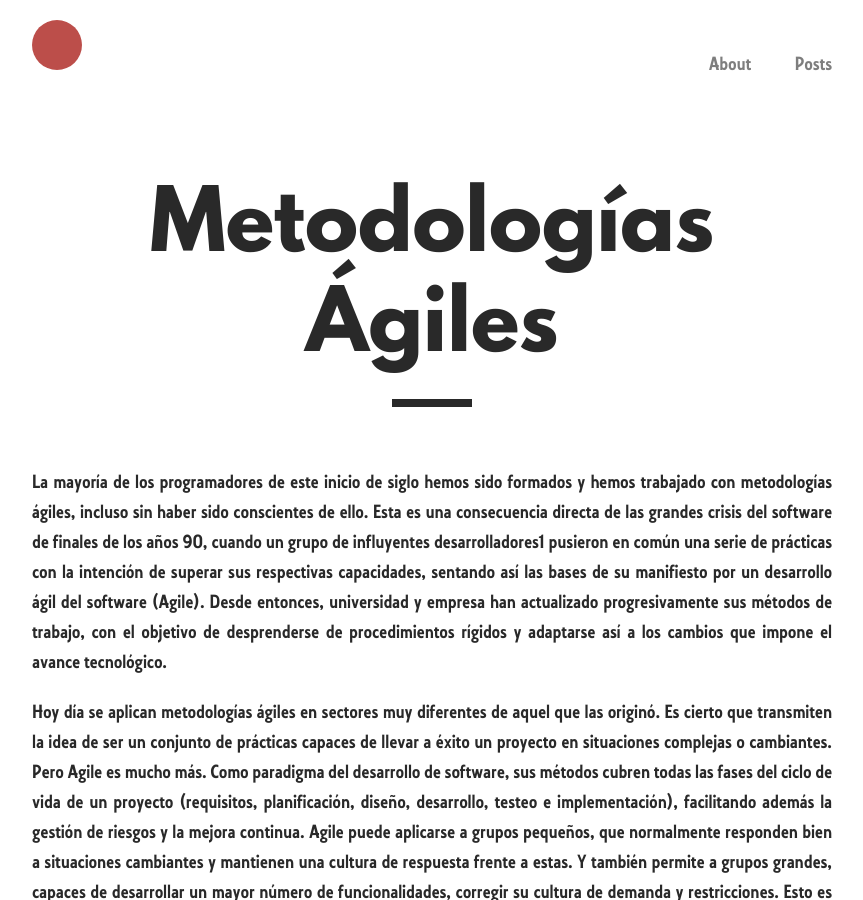
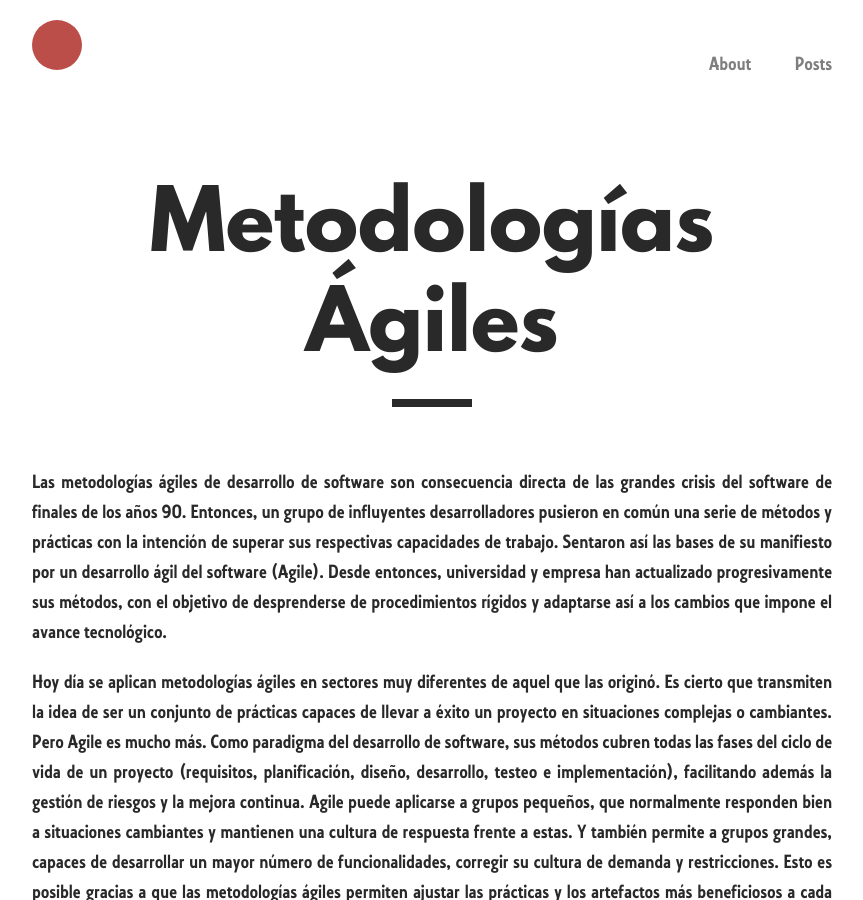
Before and after one commit to Rocmpr/blog, a Jekyll site: the page built from _posts/2019-11-24-Metodologías-Ágiles.md, in a window 1280 px wide and 900 px high. Shown: the whole window, without its empty margins (208-1071 px from the left). Built offline with Jekyll 4.4.1, drawn with Linux system fonts in a browser that asks for light colours; our own code applies the rules of GitHub Pages for plain Markdown files.

Commit message:
Update 2019-11-24-Metodologías-Ágiles.md

```diff
--- a/_posts/2019-11-24-Metodologías-Ágiles.md
+++ b/_posts/2019-11-24-Metodologías-Ágiles.md
@@ -1,4 +1,4 @@
-La mayoría de los programadores de este inicio de siglo hemos sido formados y hemos trabajado con metodologías ágiles, incluso sin haber sido conscientes de ello. Esta es una consecuencia directa de las grandes crisis del software de finales de los años 90, cuando un grupo de influyentes desarrolladores1 pusieron en común una serie de prácticas con la intención de superar sus respectivas capacidades, sentando así las bases de su manifiesto por un desarrollo ágil del software (Agile). Desde entonces, universidad y empresa han actualizado progresivamente sus métodos de trabajo, con el objetivo de desprenderse de procedimientos rígidos y adaptarse así a los cambios que impone el avance tecnológico.
+Las metodologías ágiles de desarrollo de software son consecuencia directa de las grandes crisis del software de finales de los años 90. Entonces, un grupo de influyentes desarrolladores pusieron en común una serie de métodos y prácticas con la intención de superar sus respectivas capacidades de trabajo. Sentaron así las bases de su manifiesto por un desarrollo ágil del software (Agile). Desde entonces, universidad y empresa han actualizado progresivamente sus métodos, con el objetivo de desprenderse de procedimientos rígidos y adaptarse así a los cambios que impone el avance tecnológico.
 
 Hoy día se aplican metodologías ágiles en sectores muy diferentes de aquel que las originó. Es cierto que transmiten la idea de ser un conjunto de prácticas capaces de llevar a éxito un proyecto en situaciones complejas o cambiantes. Pero Agile es mucho más. Como paradigma del desarrollo de software, sus métodos cubren todas las fases del ciclo de vida de un proyecto (requisitos, planificación, diseño, desarrollo, testeo e implementación), facilitando además la gestión de riesgos y la mejora continua. Agile puede aplicarse a grupos pequeños, que normalmente responden bien a situaciones cambiantes y mantienen una cultura de respuesta frente a estas. Y también permite a grupos grandes, capaces de desarrollar un mayor número de funcionalidades, corregir su cultura de demanda y restricciones. Esto es posible gracias a que las metodologías ágiles permiten ajustar las prácticas y los artefactos más beneficiosos a cada terreno de acción. Conocer bien los métodos que abarcan sus diferentes marcos de trabajo, es vital para entender cómo y para qué sirve Agile.
 
```
